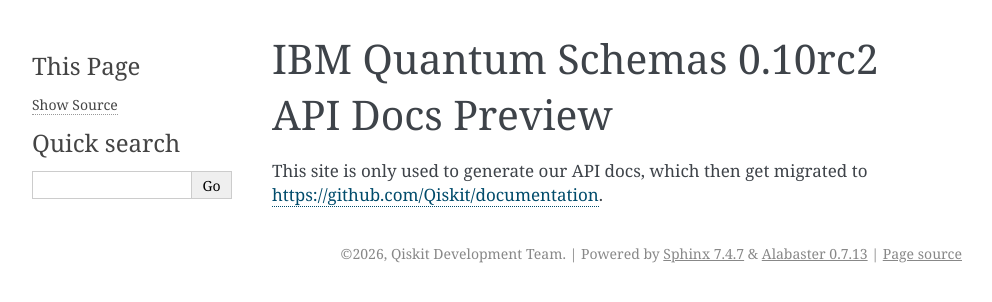
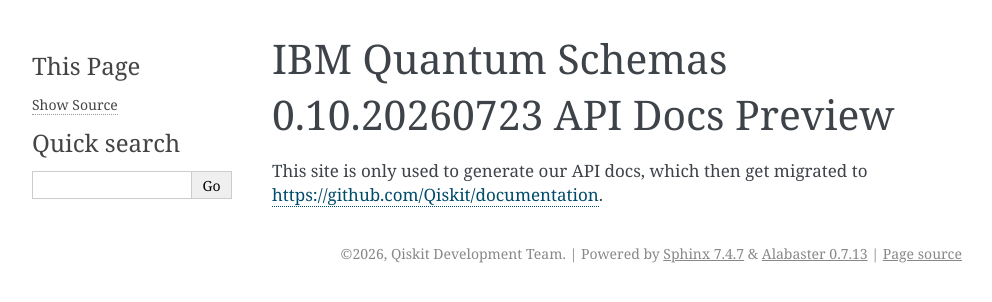
Before and after one commit to Qiskit/ibm-quantum-schemas, a Sphinx documentation site: the page built from docs/index.rst, in a window 1280 px wide. Shown: the top 302 px of the page, without its empty margins (148-1140 px from the left). Built offline with Sphinx 7.4.7, drawn with Linux system fonts in a browser that asks for light colours; formulas are drawn with MathJax 3.

Commit message:
modify docs/conf.py and changelog (#191)

```diff
--- a/docs/conf.py
+++ b/docs/conf.py
@@ -29,7 +29,7 @@
 # The short X.Y version
 version = ""
 # The full version, including alpha/beta/rc tags
-release = "0.10rc2"
+release = "0.10.20260723"
 
 # -- General configuration ---------------------------------------------------
 
```
Also changed, not shown: CHANGELOG.md (+1 -1 lines).
